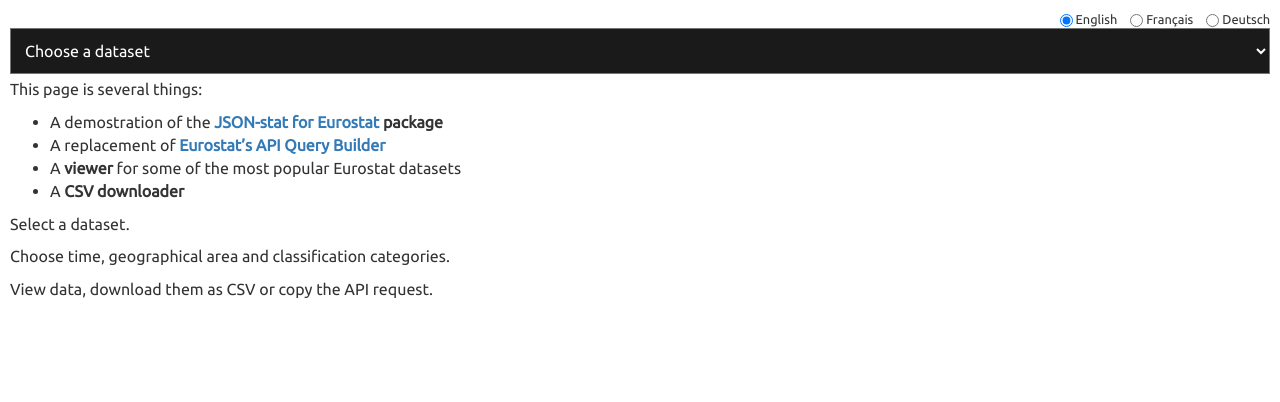
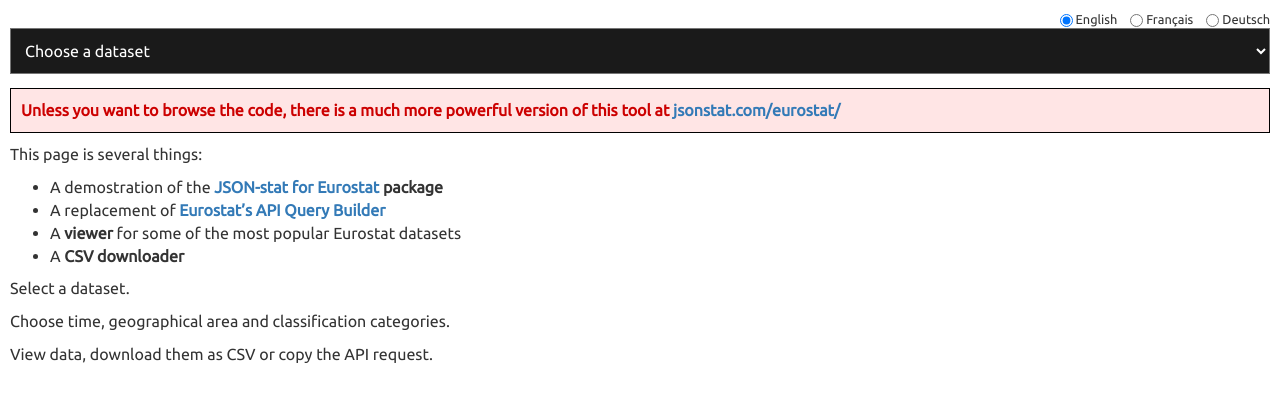
Before and after one commit to jsonstat/euro, a plain HTML site: page index.html in a window 1280 px wide. Drawn offline with nearby package versions, Linux system fonts and the light colour scheme.

Commit message:
Update index.html
Warning added: please visit the new jsonstat.com/eurostat.

```diff
--- a/index.html
+++ b/index.html
@@ -8,7 +8,17 @@
   <link href="https://maxcdn.bootstrapcdn.com/bootstrap/3.3.7/css/bootstrap.min.css" rel="stylesheet" integrity="sha384-BVYiiSIFeK1dGmJRAkycuHAHRg32OmUcww7on3RYdg4Va+PmSTsz/K68vbdEjh4u" crossorigin="anonymous">
   <link href="index.css" rel="stylesheet">
   <link href="https://fonts.googleapis.com/css?family=Ubuntu&display=swap" rel="stylesheet">
-  <script src="https://cdn.jsdelivr.net/combine/npm/es6-promise@4.2.8,npm/whatwg-fetch@3.0.0,npm/jsonstat-toolkit@1.0.8,npm/jsonstat-euro@1.0.6,npm/jsonstat-suite@3.0.3"></script>
+  <script src="https://cdn.jsdelivr.net/combine/npm/es6-promise@4.2.8,npm/whatwg-fetch@3.0.0,npm/jsonstat-toolkit@1.0.8,npm/jsonstat-euro@1.3.1,npm/jsonstat-suite@3.2.2"></script>
+  <style>
+  #warning {
+    border: 1px solid #000;
+    margin: 10px 0;
+    padding: 10px;
+    color: #c00;
+    background-color: #ffe5e5;
+    font-weight: bold;
+  }
+  </style>
 </head>
 <body>
   <main>
@@ -19,6 +29,7 @@
     </ul>
     <div id="datasets"></div>
     <div id="dimensions">
+      <p id="warning">Unless you want to browse the code, there is a much more powerful version of this tool at <a href="https://jsonstat.com/eurostat/">jsonstat.com/eurostat/</a></p>
       <p>This page is several things:</p>
       <ul>
         <li>A demostration of the <strong><a href="https://www.npmjs.com/package/jsonstat-euro">JSON-stat for Eurostat</a> package</strong></li>
```
